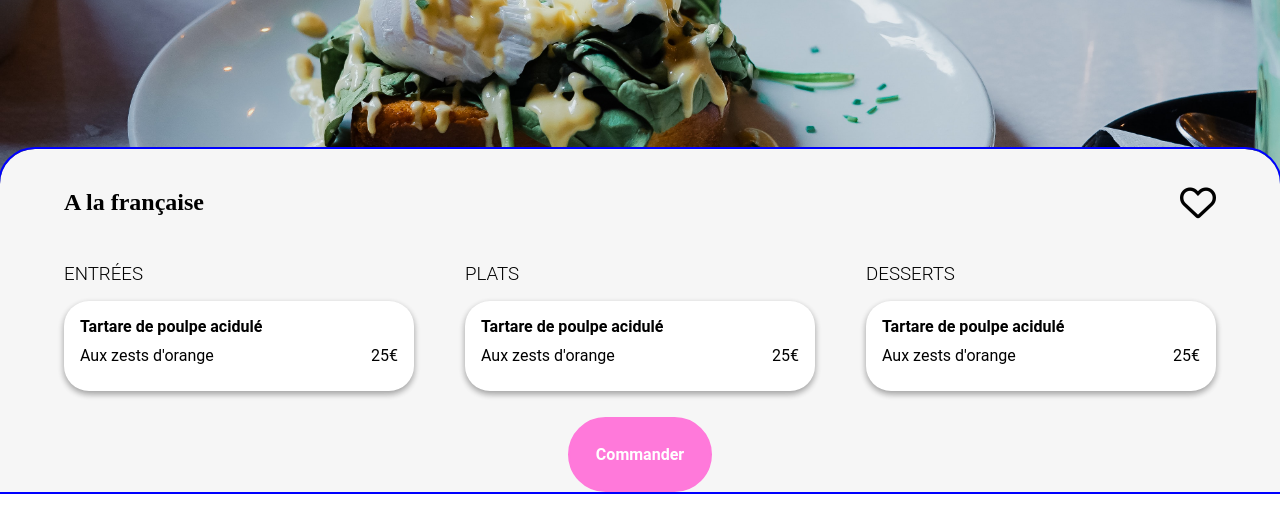
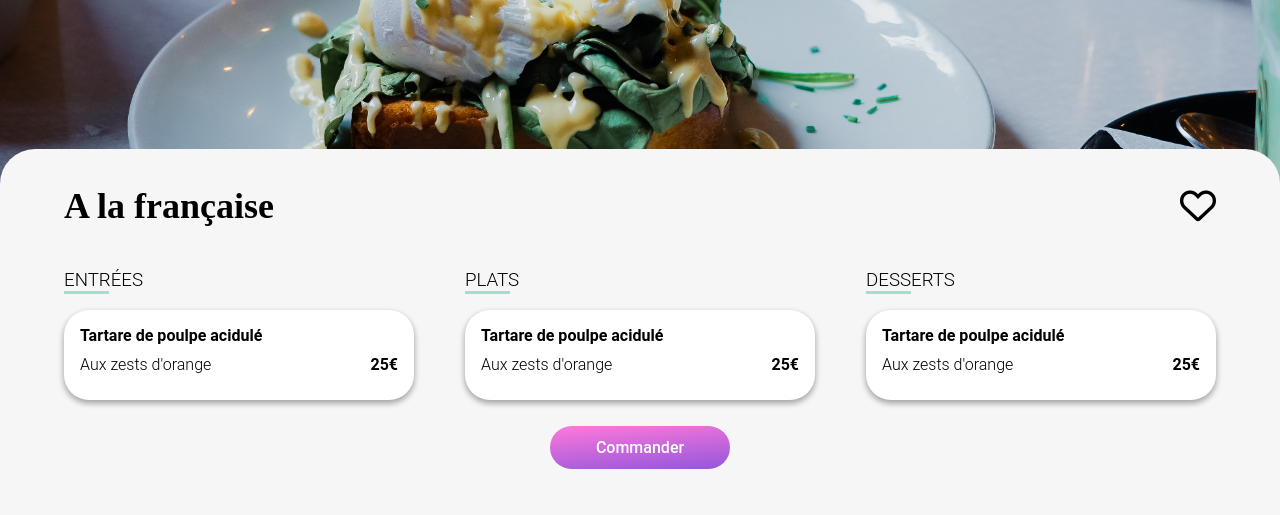
Before and after one commit to gsambou/oc_p3, a plain HTML site: page src/public/menu-fr.html in a window 1280 px wide. Shown: the part 550-1065 px from the top of the page. Drawn offline with Linux system fonts and the light colour scheme; a web font is replaced by a local one.

Commit message:
modified

```diff
--- a/src/assets/css/main.css
+++ b/src/assets/css/main.css
@@ -22,25 +22,31 @@ header a:link {
 }
 
 .ohmyfood-logo {
-    width: 250px;
+    max-width: 250px;
     margin: 24px auto;
 }
 
 .command {
     margin: 0 auto;
     text-align: center;
-    margin-bottom: 26px;
+}
+
+.command a:link {
+    font-weight: 500;
+}
+
+.btn.command {
+    padding: 12px 46px;
 }
 
 .btn {
     display: inline-block;
-    border: 2px solid #FF79DA;
     border-radius: 100px;
     padding: 26px 26px;
     text-decoration: none;
     color: white;
     font-weight: 600;
-    background: #FF79DA;
+    background-image: linear-gradient(355deg, #9356DC, #FF79DA);
 }
 
 .text {
@@ -65,7 +71,6 @@ header a:link {
 main.restaurant {
     width: 100%;
     margin: 0 auto;
-    outline: 2px solid blue;
     border-radius: 35px;
     border-bottom-left-radius: 0px;
     border-bottom-right-radius: 0px;
@@ -81,6 +86,7 @@ aside img {
 .restaurant-card {
     width: 100%;
     margin: 0 auto;
+    padding-bottom: 70px;
 }
 
 .restaurant-name {
@@ -100,6 +106,14 @@ aside img {
     text-transform: uppercase;
     margin-top: 16px;
     margin-bottom: 16px;
+}
+
+.restaurant-card article h1::after {
+    content: "";
+    display: block;
+    height: 3px;
+    width: 45px;
+    background: #99E2D0;
 }
 
 .restaurant--menu-list {
@@ -126,6 +140,14 @@ aside img {
 .restaurant--menu--description {
     display: flex;
     justify-content: space-between;
+}
+
+.restaurant--menu--description p {
+    font-weight: 300;
+}
+
+.restaurant--menu--description span {
+    font-weight: 600;
 }
 
 footer {
--- /dev/null
+++ b/src/assets/css/media.css
@@ -0,0 +1,40 @@
+@media screen and (min-width: 769px) {
+    .container {
+        max-width: 992px;
+        margin: 0 auto;
+    }
+    main.restaurant {
+        margin-top: -300px;
+    }
+    .restaurant-name h1 {
+        font-size: 36px;
+    }
+}
+
+@media screen and (min-width: 992px) {
+    .container {
+        max-width: 1200px;
+        margin: 0 auto;
+    }
+    .restaurant-cards {
+        display: flex;
+        gap: 10px;
+        justify-content: space-between;
+    }
+    .restaurant-cards article {
+        min-width: 300px;
+    }
+}
+
+@media screen and (min-width: 1200px) {
+    .container {
+        max-width: 1400px;
+        margin: 0 auto;
+    }
+    .restaurant-cards {
+        gap: 20px;
+    }
+    .restaurant-cards article {
+        min-width: 350px;
+    }
+}
--- a/src/assets/css/style.css
+++ b/src/assets/css/style.css
@@ -184,41 +184,3 @@
 footer .wrapper h1 {
     padding-bottom: 0px;
 }
-
-@media screen and (min-width: 769px) {
-    .container {
-        max-width: 992px;
-        margin: 0 auto;
-    }
-    main.restaurant {
-        margin-top: -300px;
-    }
-}
-
-@media screen and (min-width: 992px) {
-    .container {
-        max-width: 1200px;
-        margin: 0 auto;
-    }
-    .restaurant-cards {
-        display: flex;
-        gap: 10px;
-        justify-content: space-between;
-    }
-    .restaurant-cards article {
-        min-width: 300px;
-    }
-}
-
-@media screen and (min-width: 1200px) {
-    .container {
-        max-width: 1400px;
-        margin: 0 auto;
-    }
-    .restaurant-cards {
-        gap: 20px;
-    }
-    .restaurant-cards article {
-        min-width: 350px;
-    }
-}
--- a/src/public/menu-fr.html
+++ b/src/public/menu-fr.html
@@ -10,6 +10,7 @@
     <link rel="stylesheet" href="../assets/css/normalize.css">
     <link rel="stylesheet" href="../assets/css/main.css">
     <link rel="stylesheet" href="../assets/css/style.css">
+    <link rel="stylesheet" href="../assets/css/media.css">
     <title>Ohmyfood</title>
 </head>
 
@@ -69,7 +70,7 @@
                             </article>
                         </div>
                         <div class="command">
-                            <a href="#" class="btn"> Commander </a>
+                            <a href="#" class="btn command"> Commander </a>
                         </div>
                     </section>
                 </div>
```
Also changed, not shown: index.html (+1 -0 lines).
